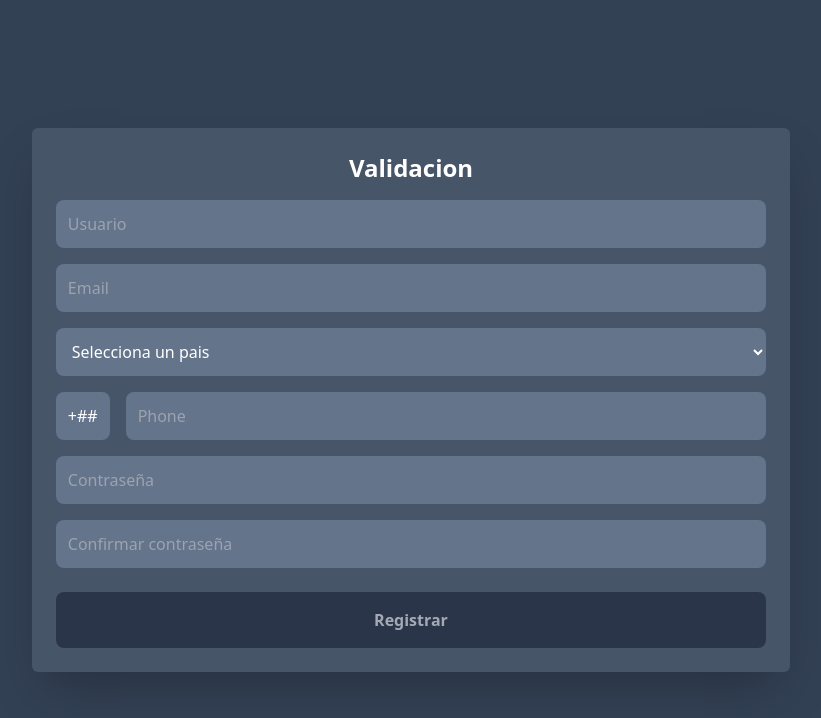
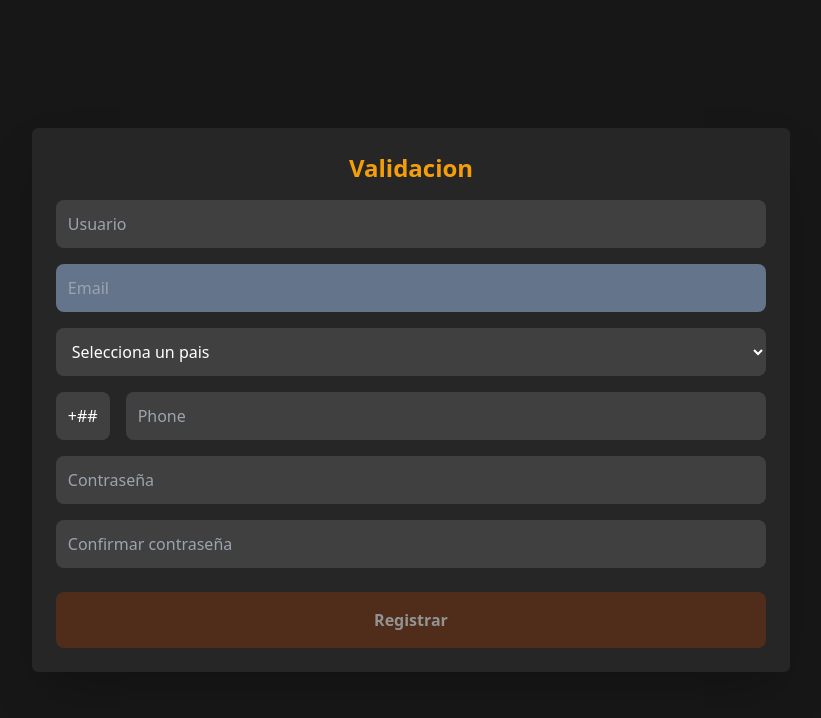
Before and after one commit to REyyyy43/DollarsHub, a website: page Frontend/views/signup/index.html in a window 1280 px wide. Shown: the whole page, without its empty margins (229-1050 px from the left). Drawn offline with nearby package versions, Linux system fonts and the light colour scheme.

Commit message:
tree commit

```diff
--- a/Frontend/views/signup/index.html
+++ b/Frontend/views/signup/index.html
@@ -7,16 +7,16 @@
     <script src="https://unpkg.com/axios/dist/axios.min.js"></script>
     <title>Sign Up|AB</title>
 </head>
-<body class="bg-slate-700 p-2 m-0 h-screen flex justify-center items-center">
-    <form id="form" class="flex shadow-2xl text-white rounded-md w-full md:w-3/5 flex-col p-4 top-0 justify-center content-center gap-4 bg-slate-600 items-start flex-wrap">
+<body class="bg-neutral-900 p-2 m-0 h-screen flex justify-center items-center">
+    <form id="form" class="flex shadow-2xl text-white rounded-md w-full md:w-3/5 flex-col p-4 top-0 justify-center content-center gap-4 bg-neutral-800 items-start flex-wrap">
        <div class="flex flex-col justify-center p-2 w-full gap-4">
-        <h1 id="form-title" class="text-2xl m-0 text-center font-bold text-white">Validacion</h1>
+        <h1 id="form-title" class="text-2xl m-0 text-center font-bold text-amber-500">Validacion</h1>
         <div class="input-div" class="flex flex-col gap-2">
             <input
             type="text"
             id="name-input"
             placeholder="Usuario"
-            class="w-full rounded-lg p-3 outline-none bg-slate-500"
+            class="w-full rounded-lg p-3 outline-none bg-neutral-700"
             >
             <p class="information p-1 text-red-600 m-0 hidden">
                 Debe incluir 1 letra Mayuscula y una Minuscula.
@@ -34,7 +34,7 @@
             </p>
         </div>
         <div class="input-div" class="flex flex-col gap-2">
-        <select id="countries" class="w-full rounded-lg p-3 outline-none text-white bg-slate-500">
+        <select id="countries" class="w-full rounded-lg p-3 outline-none text-white bg-neutral-700">
                 <option value="" Selected disabled>Selecciona un pais</option>
 	            <option data-countryCode="GB" value="44">UK (+44)</option>
 	            <option data-countryCode="US" value="1">USA (+1)</option>
@@ -259,12 +259,12 @@
         </div>
         <div class="input-div" class="flex flex-col w-full gap-2">
             <div class="phone-container flex gap-4">
-                <span id="phone-code" class="text-white bg-slate-500 p-3 rounded-lg">+##</span>
+                <span id="phone-code" class="text-white bg-neutral-700 p-3 rounded-lg">+##</span>
                 <input
                 type="tel"
                 id="phone-input"
                 placeholder="Phone"
-                class="w-full rounded-lg p-3 outline-none bg-slate-500"
+                class="w-full rounded-lg p-3 outline-none bg-neutral-700"
                 >
             </div>
          <p class="information p-1 text-red-600 m-0 hidden">
@@ -276,7 +276,7 @@
             type="password"
             id="password-input"
             placeholder="Contraseña"
-            class="w-full rounded-lg p-3 outline-none bg-slate-500"
+            class="w-full rounded-lg p-3 outline-none bg-neutral-700"
             >
             <p class="information p-1 text-red-600 m-0 hidden">
                Solo acepta letras y numeros. Maximo 24 caracteres
@@ -287,13 +287,13 @@
             type="password"
             id="match-input"
             placeholder="Confirmar contraseña"
-            class="w-full rounded-lg p-3 outline-none bg-slate-500"
+            class="w-full rounded-lg p-3 outline-none bg-neutral-700"
             >
             <p class="information p-1 text-red-600 m-0 hidden">
                Debe coincidir con la contraseña
             </p>
         </div>
-        <button id="form-btn" disabled class="bg-slate-900 opacity-50 hover:bg-slate-800 cursor-not-allowed w-full font-bold text-white p-4 mt-2 rounded-lg">Registrar</button>
+        <button id="form-btn" disabled class="bg-amber-900 opacity-50 hover:bg-amber-800 cursor-not-allowed w-full font-bold text-white p-4 mt-2 rounded-lg">Registrar</button>
     </form>
 </div>
 <script src="index.js"></script>
```
Also changed, not shown: Frontend/views/Home/index.html (+16 -4 lines), Frontend/views/login/index.html (+7 -7 lines), Frontend/views/Home/Bold Cartoon Shop Payment Card Instagram Post (2).png (added).
